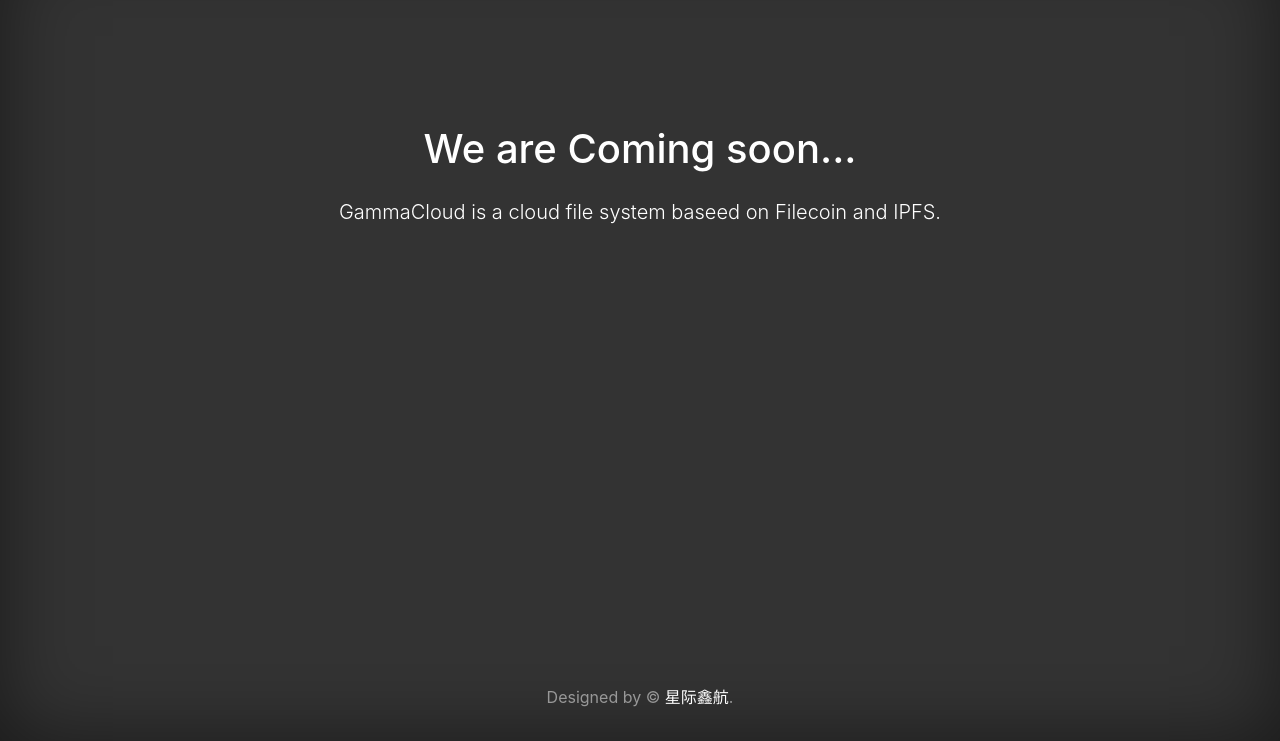
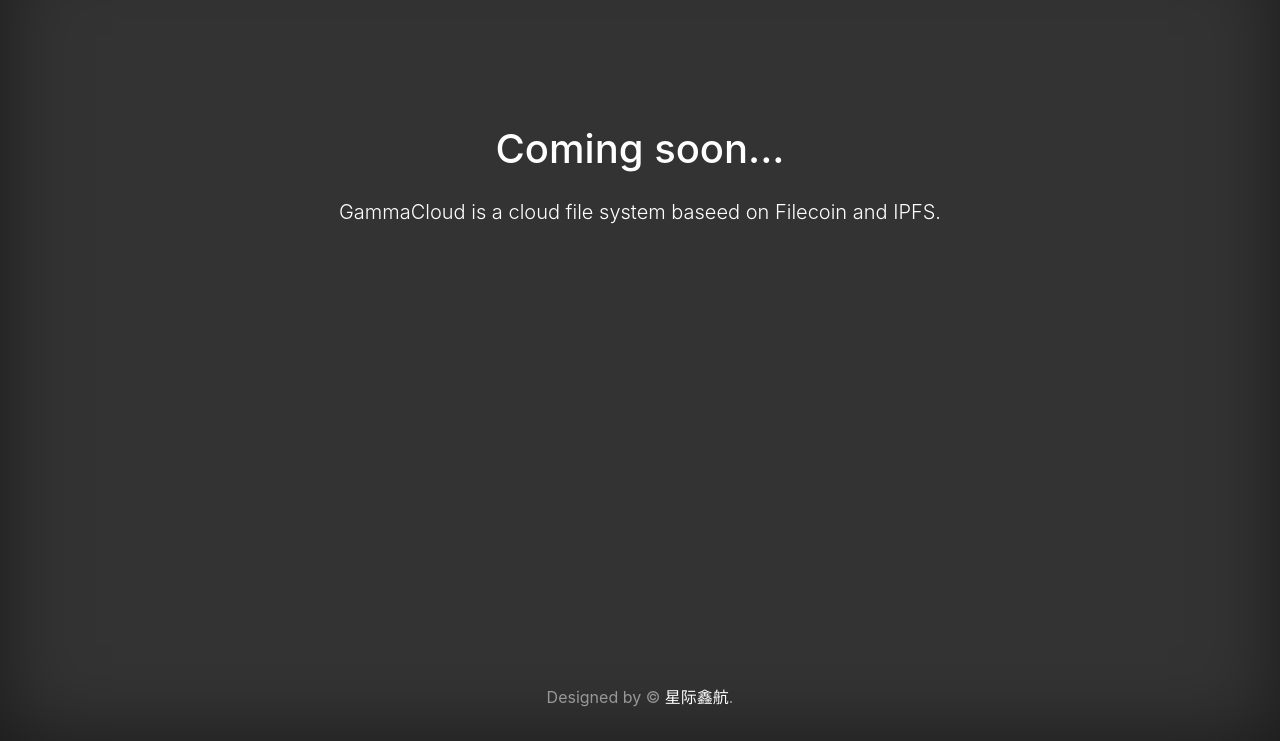
Before and after one commit to xjxh/gamma-cloud, a plain HTML site: page index.html in a window 1280 px wide. Shown: the part 59-800 px from the top of the page. Drawn offline with Linux system fonts and the light colour scheme.

Commit message:
update index page banner message

```diff
--- a/index.html
+++ b/index.html
@@ -47,7 +47,7 @@
     </header>
 
         <main role="main" class="inner cover mt-5 pt-5 index-main" id="app">
-            <h1 class="cover-heading">We are Coming soon...</h1>
+            <h1 class="cover-heading">Coming soon...</h1>
             <p class="lead m-4 text-center">
                 GammaCloud is a cloud file system baseed on Filecoin and IPFS.
             </p>
```
